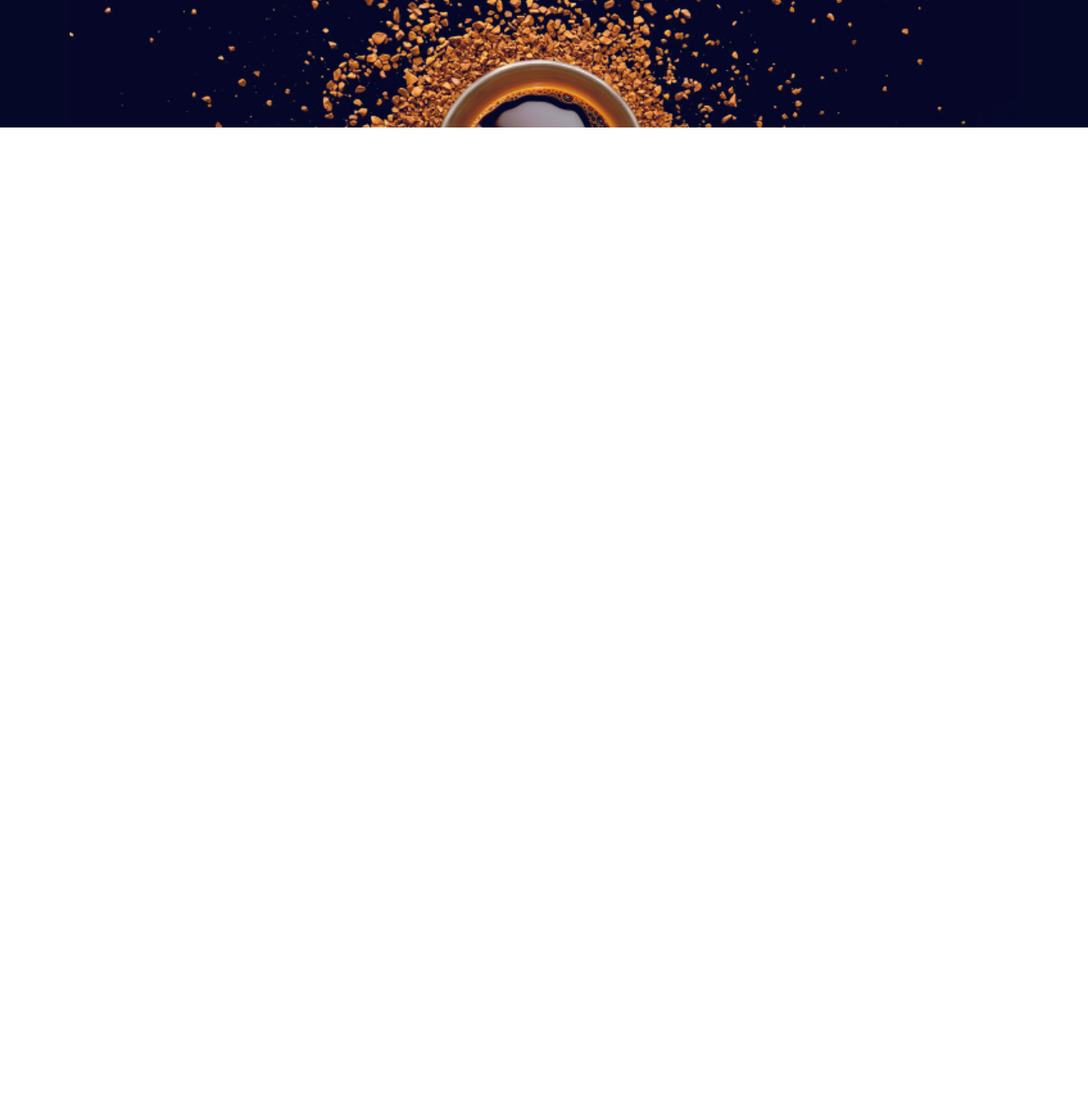
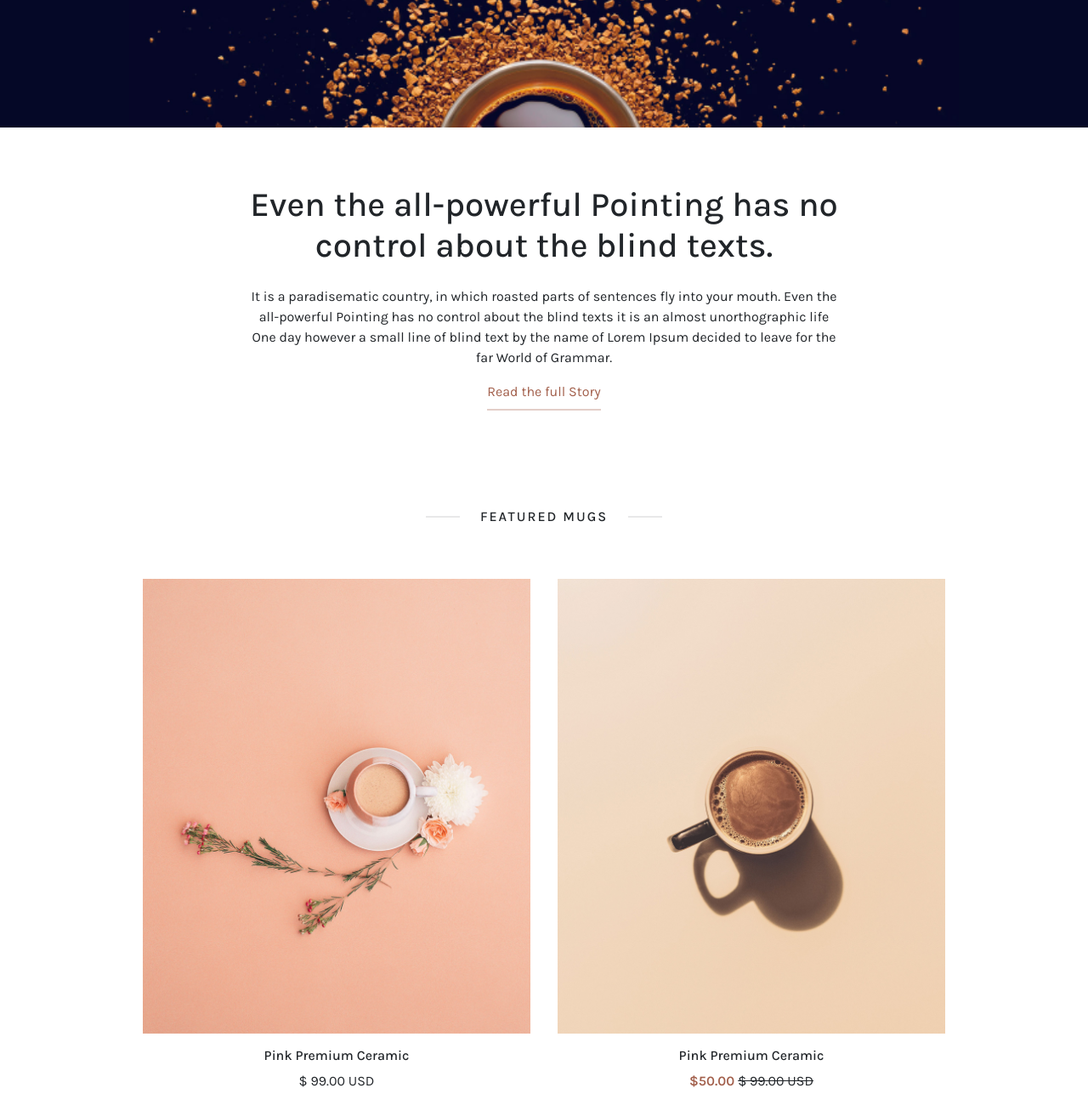
Before and after one commit to akroms/coffee-style, a website: page index.html in a window 1280 px wide. Shown: the part 722-2022 px from the top of the page at 85% size. Before the commit the page ends 872 px from the top, so only its background shows below. Drawn offline with nearby package versions, Linux system fonts and the light colour scheme.

Commit message:
featured Section Mugs

```diff
--- a/index.html
+++ b/index.html
@@ -64,7 +64,7 @@
         <!-- Header Section -->
         <header class="header text-light">
           <div class="container">
-            <div class="header-section vh-100 ">
+            <div class="header-section vh-100 text-center">
               <div class="header-content d-flex flex-column justify-content-center align-items-center vh-100">
                 <p class="header-showcase">
                   Best place to buy design
@@ -83,6 +83,61 @@
           </div>
         </header>
 
+        <!-- About Section -->
+        <section class="about">
+          <div class="container">
+            <div class="about-section d-flex flex-column justify-content-center align-items-center text-center">
+              <h1 class="about-title">
+                Even the all-powerful Pointing has no control about the blind texts.
+              </h1>
+              <p class="about-subtitle lh-base my-2 my-md-3">
+                It is a paradisematic country, in which roasted parts of sentences fly into your mouth. Even the all-powerful Pointing has no control about the blind texts it is an almost unorthographic life One day however a small line of blind text by the name of Lorem Ipsum decided to leave for the far World of Grammar.
+              </p>
+              <a href="#" class="about-btn">Read the full Story</a>
+            </div>
+          </div>
+        </section>
+
+        <!-- Featured Mugs -->
+        <div class="featured">
+          <div class="container">
+            <div class="featured-section text-center">
+              <!-- Featured Mugs -->
+              <h6 class="featured-title text-uppercase d-flex flex-row justify-content-center align-items-center">
+                <span class="line me-4"></span>Featured Mugs<span class="line ms-4"></span>
+              </h6>
+              <!-- Featured Cards -->
+              <div class="featured-cards d-md-flex">
+                <!-- Card -->
+                <div class="featured-card card-body">
+                  <img src="./assets/cards/card-image.png" alt="card image" class="featured-card__image card-img-top rounded-0">
+                  <h6 class="featured-card__title card-title mt-3">
+                    Pink Premium Ceramic
+                  </h6>
+                  <p class="featured-card__subtitle card-text">
+                    $ 99.00 USD
+                  </p>
+                </div>
+                <!-- Card -->
+                <div class="featured-card card-body">
+                  <img src="./assets/cards/golden-card-image.png" alt="card image" class="featured-card__image card-img-top rounded-0">
+                  <h6 class="featured-card__title card-title mt-3">
+                    Pink Premium Ceramic
+                  </h6>
+                  <p class="featured-card__subtitle card-text">
+                    <span class="featured-card__subtitle price fw-bold">
+                      $50.00
+                    </span>
+                    <span class="featured-card__subtitle price-sale text-decoration-line-through fw-lighter">
+                      $ 99.00 USD
+                    </span>
+                  </p>
+                </div>
+              </div>
+            </div>
+          </div>
+        </div>
+
         <!-- Script files -->
         <script src="./node_modules/bootstrap/dist/js/bootstrap.bundle.js"></script>
     </body>
--- a/scss/style.scss
+++ b/scss/style.scss
@@ -6,16 +6,63 @@ $secondary: #1d1f2e;
 $font-family-sans-serif: Karla;
 $font-family-monospace: Karla;
 
+// Base
+.line {
+    display: inline-block;
+    width: 40px;
+    height: 2px;
+    background-color: #1d1f2e1a;;
+}
+
+// Header
 .header {
     background-color: #050827;
     &-section {
         background-image: url("../assets/backgrund.png");
         background-size: cover;
         background-position: center;
-
-
     }
 }
 
+// About
+.about {
+    &-section {
+        height: 400px;
+        max-width: 700px;
+        margin: 0 auto;
+    }
+    &-btn {
+        color: rgba(162, 95, 75, 1) !important;
+        padding-bottom: 0.5em;
+        border-bottom: 2px solid rgba(162, 95, 75, .3);
+        text-decoration: none;
+    }
+}
+
+// Featured
+.featured {
+    &-title {
+        letter-spacing: 2px;
+        margin-top: 3em;
+        margin-bottom: 3em;
+    }
+    &-card {
+        &__subtitle {
+            .price {
+                color: rgba(162, 95, 75, 1);
+            }
+        }
+    }
+}
+
+$container-max-widths: (
+  sm: 540px,
+  md: 720px,
+  lg: 960px,
+  xl: 1000px,
+  xxl: 1320px
+);
+
+
 // Import Bootstrap
 @import "../node_modules/bootstrap/scss/bootstrap";
```
Also changed, not shown: assets/cards/card-image.png (added), assets/cards/golden-card-image.png (added), css/style.css, 1 other file.
